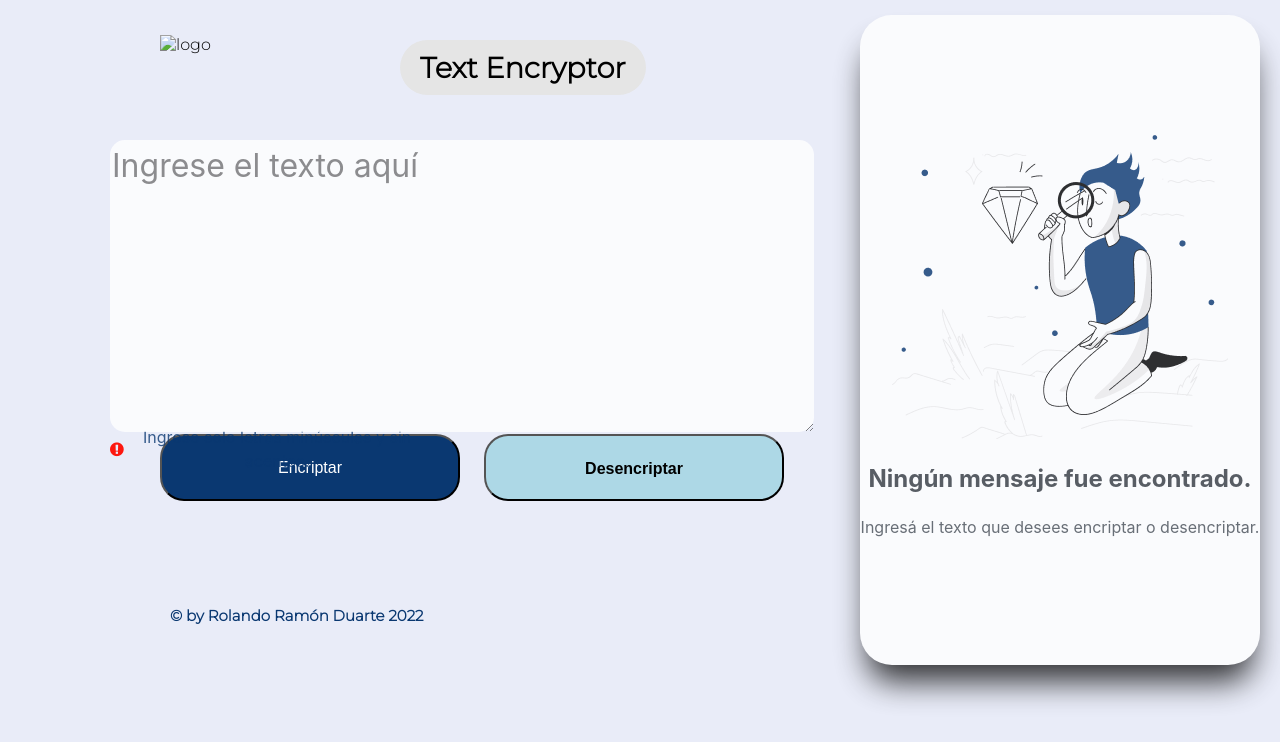
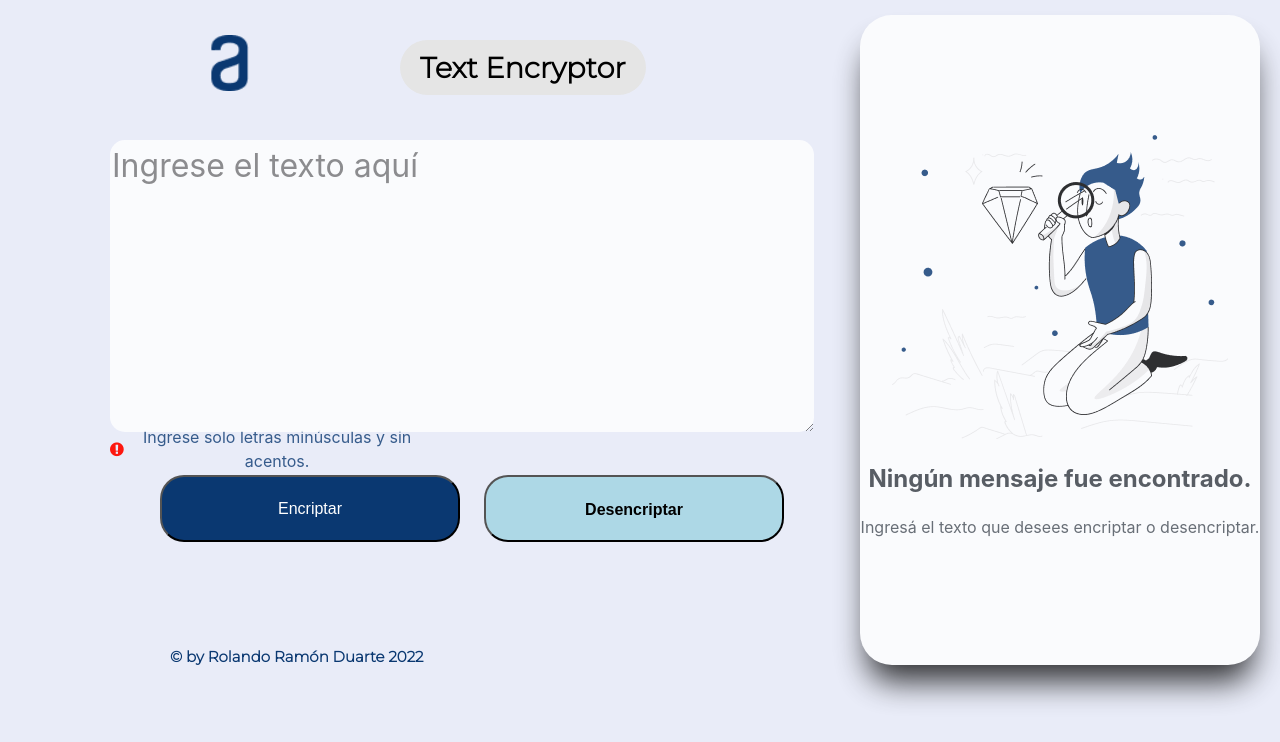
Before and after one commit to Rolando-Du/Alura-Encryptor, a plain HTML site: page index.html in a window 1280 px wide. Drawn offline with Linux system fonts and the light colour scheme; the site is published under a folder, as on GitHub Pages, so addresses that start at the root find nothing.

Commit message:
:bug: cambio en la url del logo

```diff
--- a/index.html
+++ b/index.html
@@ -16,7 +16,7 @@
     <div class="container">
         <header>
             <div class="logo_header">
-                <img class="logo" src="/imagenes/Logo.png" alt="logo">
+                <img class="logo" src="./imagenes/Logo.png" alt="logo">
                 <h1 class="header__title">Text Encryptor</h1>
             </div>
         </header>
```
